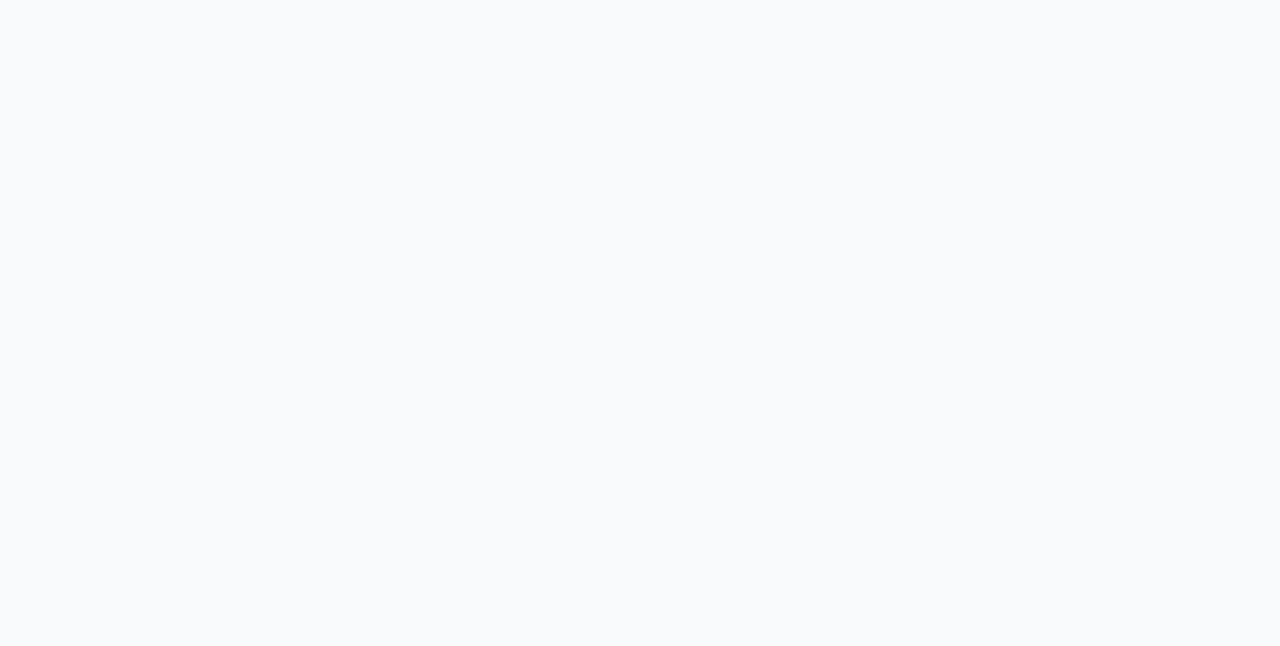
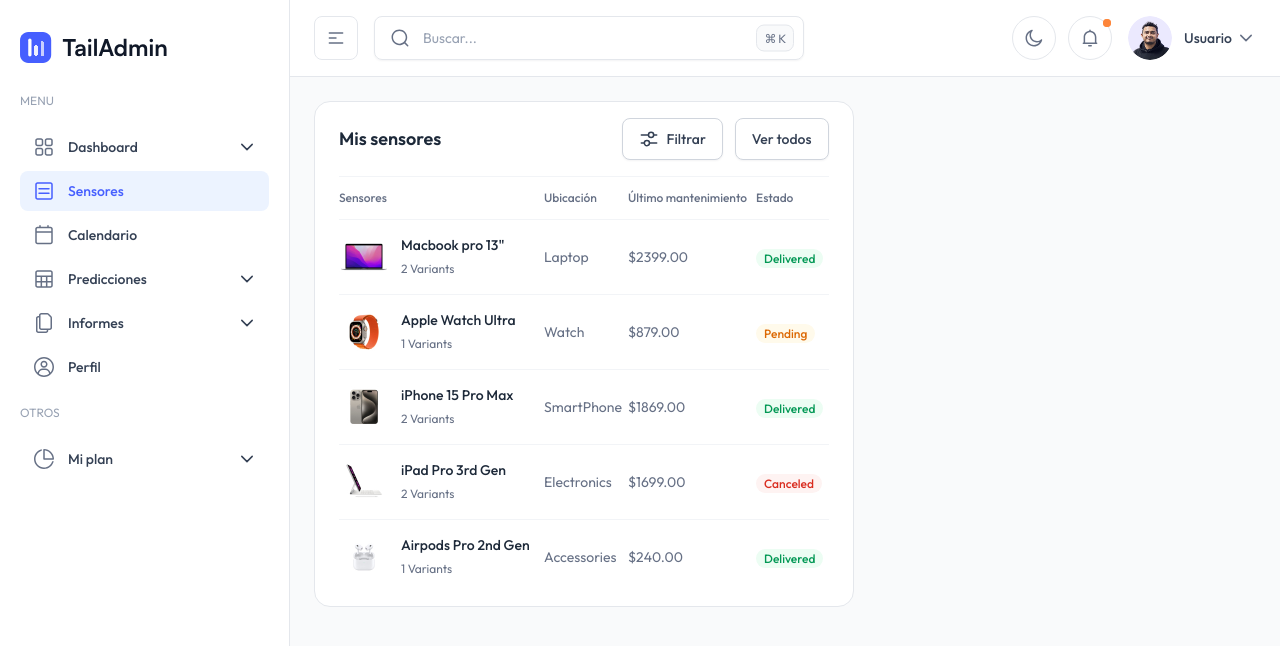
Before and after one commit to Nathelin/Hackathon, a Vue app in the folder dashboard/: page /sensores in a window 1280 px wide. Before the commit this address had no page. Shown: the top 646 px of the page. Built offline with nearby package versions, Linux system fonts and the light colour scheme; what vue3-apexcharts would draw is missing.

Commit message:
Inicio de desarrollo de la vista de sensores

```diff
--- a/dashboard/src/components/ecommerce/RecentOrders.vue
+++ b/dashboard/src/components/ecommerce/RecentOrders.vue
@@ -4,7 +4,7 @@
   >
     <div class="flex flex-col gap-2 mb-4 sm:flex-row sm:items-center sm:justify-between">
       <div>
-        <h3 class="text-lg font-semibold text-gray-800 dark:text-white/90">Recent Orders</h3>
+        <h3 class="text-lg font-semibold text-gray-800 dark:text-white/90">Mis sensores</h3>
       </div>
 
       <div class="flex items-center gap-3">
@@ -47,13 +47,13 @@
             />
           </svg>
 
-          Filter
+          Filtrar
         </button>
 
         <button
           class="inline-flex items-center gap-2 rounded-lg border border-gray-300 bg-white px-4 py-2.5 text-theme-sm font-medium text-gray-700 shadow-theme-xs hover:bg-gray-50 hover:text-gray-800 dark:border-gray-700 dark:bg-gray-800 dark:text-gray-400 dark:hover:bg-white/[0.03] dark:hover:text-gray-200"
         >
-          See all
+          Ver todos
         </button>
       </div>
     </div>
@@ -63,16 +63,16 @@
         <thead>
           <tr class="border-t border-gray-100 dark:border-gray-800">
             <th class="py-3 text-start">
-              <p class="font-medium text-gray-500 text-theme-xs dark:text-gray-400">Products</p>
+              <p class="font-medium text-gray-500 text-theme-xs dark:text-gray-400">Sensores</p>
             </th>
             <th class="py-3 text-start">
-              <p class="font-medium text-gray-500 text-theme-xs dark:text-gray-400">Category</p>
+              <p class="font-medium text-gray-500 text-theme-xs dark:text-gray-400">Ubicación</p>
             </th>
             <th class="py-3 text-start">
-              <p class="font-medium text-gray-500 text-theme-xs dark:text-gray-400">Price</p>
+              <p class="font-medium text-gray-500 text-theme-xs dark:text-gray-400">Último mantenimiento</p>
             </th>
             <th class="py-3 text-start">
-              <p class="font-medium text-gray-500 text-theme-xs dark:text-gray-400">Status</p>
+              <p class="font-medium text-gray-500 text-theme-xs dark:text-gray-400">Estado</p>
             </th>
           </tr>
         </thead>
--- a/dashboard/src/components/layout/AppSidebar.vue
+++ b/dashboard/src/components/layout/AppSidebar.vue
@@ -266,6 +266,11 @@
         ],
       },
       {
+        icon: ListIcon,
+        name: 'Sensores',
+        path: '/sensores',
+      },
+      {
         icon: CalenderIcon,
         name: 'Calendario',
         path: '/calendar',
--- a/dashboard/src/router/index.ts
+++ b/dashboard/src/router/index.ts
@@ -28,6 +28,14 @@
       component: () => import('../views/Others/Calendar.vue'),
       meta: {
         title: 'Calendar',
+      },
+    },
+    {
+      path: '/sensores',
+      name: 'Sensores',
+      component: () => import('../views/Sensores.vue'),
+      meta: {
+        title: 'Sensores',
       },
     },
     {
--- /dev/null
+++ b/dashboard/src/views/Sensores.vue
@@ -0,0 +1,16 @@
+<template>
+  <AdminLayout>
+    <div class="grid grid-cols-12 gap-4 md:gap-6">
+
+        <div class="col-span-12 xl:col-span-7">
+            <RecentOrders />
+        </div>
+    </div>
+  </AdminLayout>
+</template>
+
+
+<script setup lang="ts">
+import AdminLayout from '../components/layout/AdminLayout.vue'
+import RecentOrders from '../components/ecommerce/RecentOrders.vue'
+</script>
```
